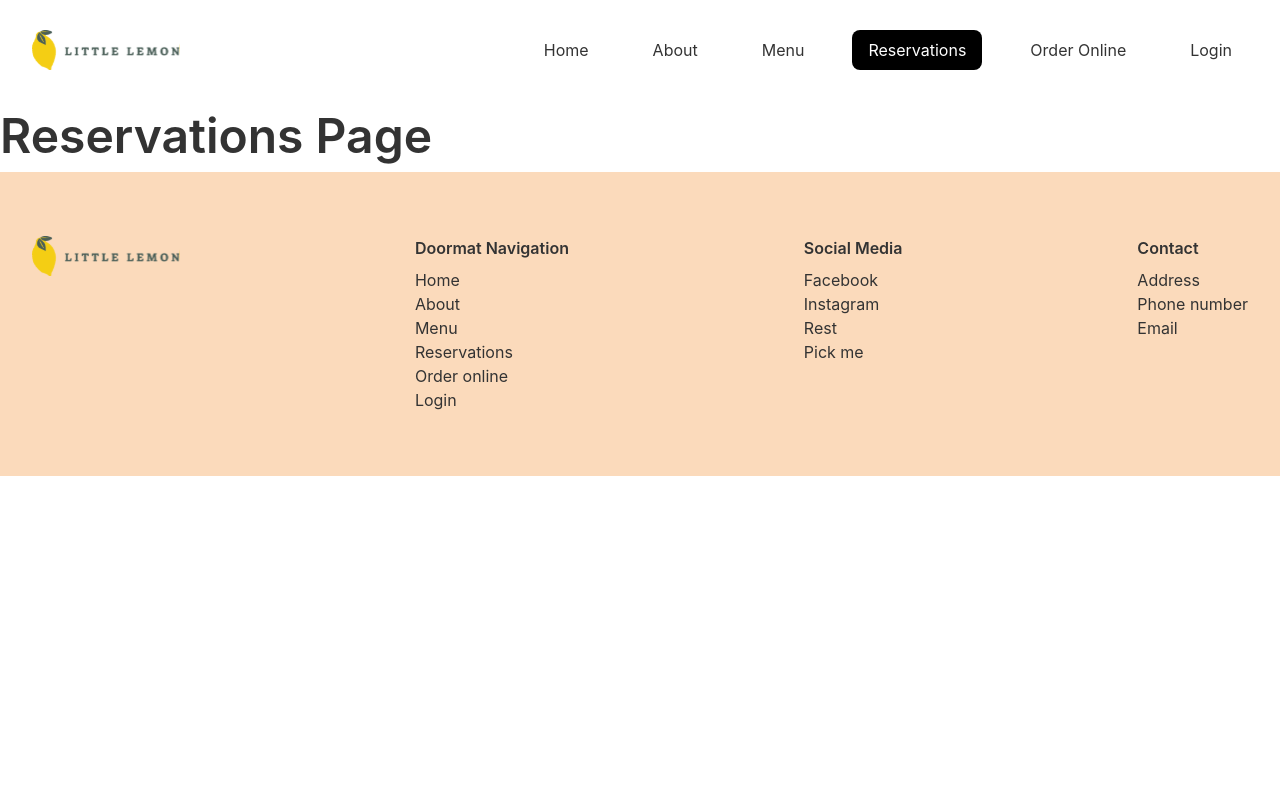
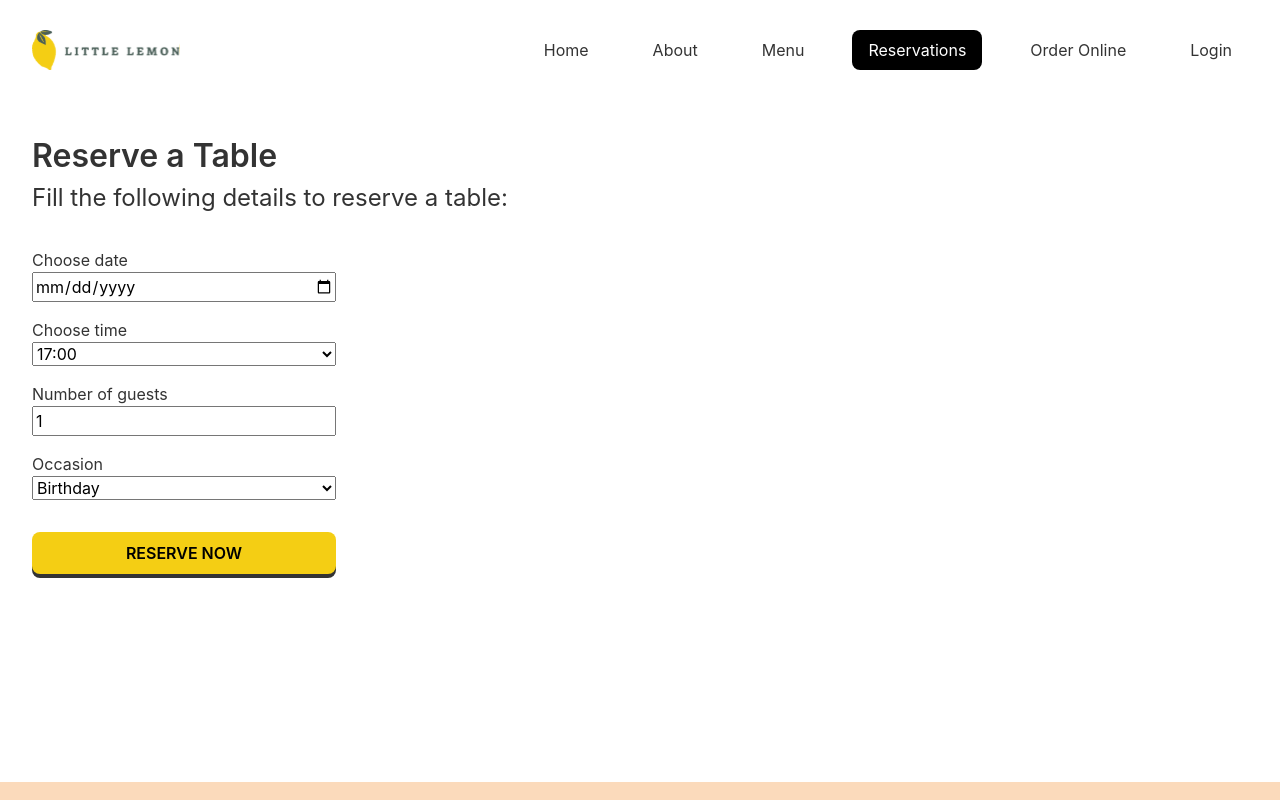
Before and after one commit to amitkappp/little-lemon-restaurant, a React (Create React App) app: page /reservations in a window 1280 px wide. Shown: the top 800 px of the page. Built offline with nearby package versions, Linux system fonts and the light colour scheme.

Commit message:
reserve a table added

```diff
--- /dev/null
+++ b/src/components/ReservationForm/ReservationForm.css
@@ -0,0 +1,40 @@
+.reservation-form {
+  flex: 1 1 auto;
+  margin-bottom: 8rem;
+}
+
+.reserve-layout {
+  padding: 2rem 0;
+}
+
+.reservation-form form {
+  width: 25%;
+  padding: 2rem 0;
+}
+
+.reservation-form form > * {
+  margin-bottom: 1rem;
+}
+
+.form-item {
+  display: flex;
+  flex-direction: column;
+}
+
+.reservation-form form input[type="submit"] {
+  appearance: none;
+  outline: none;
+  background-color: transparent;
+  border: 0;
+  text-transform: uppercase;
+}
+
+.reservation-form form input[type="submit"]:hover {
+  cursor: pointer;
+}
+
+.form-item.primary-btn {
+  width: 100%;
+  text-align: center;
+  margin-top: 1rem;
+}
--- /dev/null
+++ b/src/components/ReservationForm/ReservationForm.js
@@ -0,0 +1,80 @@
+import React, { useEffect, useState } from "react";
+
+const ReservationForm = () => {
+  const [reservation, setReservation] = useState({
+    date: "",
+    time: "",
+    guests: 1,
+    occasion: "",
+  });
+
+  const avaiableTimes = ["17:00", "18:00", "19:00", "20:00", "21:00", "22:00"];
+
+  useEffect(() => {
+    console.log(reservation);
+  }, [reservation]);
+
+  const onChange = (e) => {
+    setReservation({ ...reservation, [e.target.id]: e.target.value });
+  };
+
+  return (
+    <section className="reservation-form">
+      <div className="center-column">
+        <div className="reserve-layout">
+          <h2>Reserve a Table</h2>
+          <h4>Fill the following details to reserve a table:</h4>
+          <form>
+            <div className="form-item">
+              <label htmlFor="res-date">Choose date</label>
+              <input
+                type="date"
+                id="date"
+                onChange={onChange}
+                value={reservation.date}
+                required
+              ></input>
+            </div>
+            <div className="form-item">
+              <label htmlFor="res-time">Choose time</label>
+              <select id="time" onChange={onChange} value={reservation.time}>
+                {avaiableTimes.map((time, index) => {
+                  return <option key={index}>{time}</option>;
+                })}
+              </select>
+            </div>
+            <div className="form-item">
+              <label htmlFor="guests">Number of guests</label>
+              <input
+                type="number"
+                placeholder="1"
+                min="1"
+                max="10"
+                id="guests"
+                onChange={onChange}
+                value={reservation.guests}
+              ></input>
+            </div>
+            <div className="form-item">
+              <label htmlFor="occasion">Occasion</label>
+              <select
+                id="occasion"
+                onChange={onChange}
+                value={reservation.occasion}
+              >
+                <option>Birthday</option>
+                <option>Anniversary</option>
+                <option>Other</option>
+              </select>
+            </div>
+            <div className="form-item primary-btn">
+              <input type="submit" value="Reserve Now"></input>
+            </div>
+          </form>
+        </div>
+      </div>
+    </section>
+  );
+};
+
+export default ReservationForm;
--- /dev/null
+++ b/src/components/ReservationForm/index.js
@@ -0,0 +1,4 @@
+import ReservationForm from "./ReservationForm";
+import "./ReservationForm.css";
+
+export default ReservationForm;
--- a/src/pages/reservations/ReservePage.js
+++ b/src/pages/reservations/ReservePage.js
@@ -1,10 +1,16 @@
 import React from "react";
+import ReservationForm from "../../components/ReservationForm";
+
+const reservePageStyle = {
+  display: "flex",
+  flexDirection: "column",
+};
 
 const ReservePage = () => {
   return (
-    <div>
-      <h1>Reservations Page</h1>
-    </div>
+    <section style={{ reservePageStyle }}>
+      <ReservationForm />
+    </section>
   );
 };
 
```
